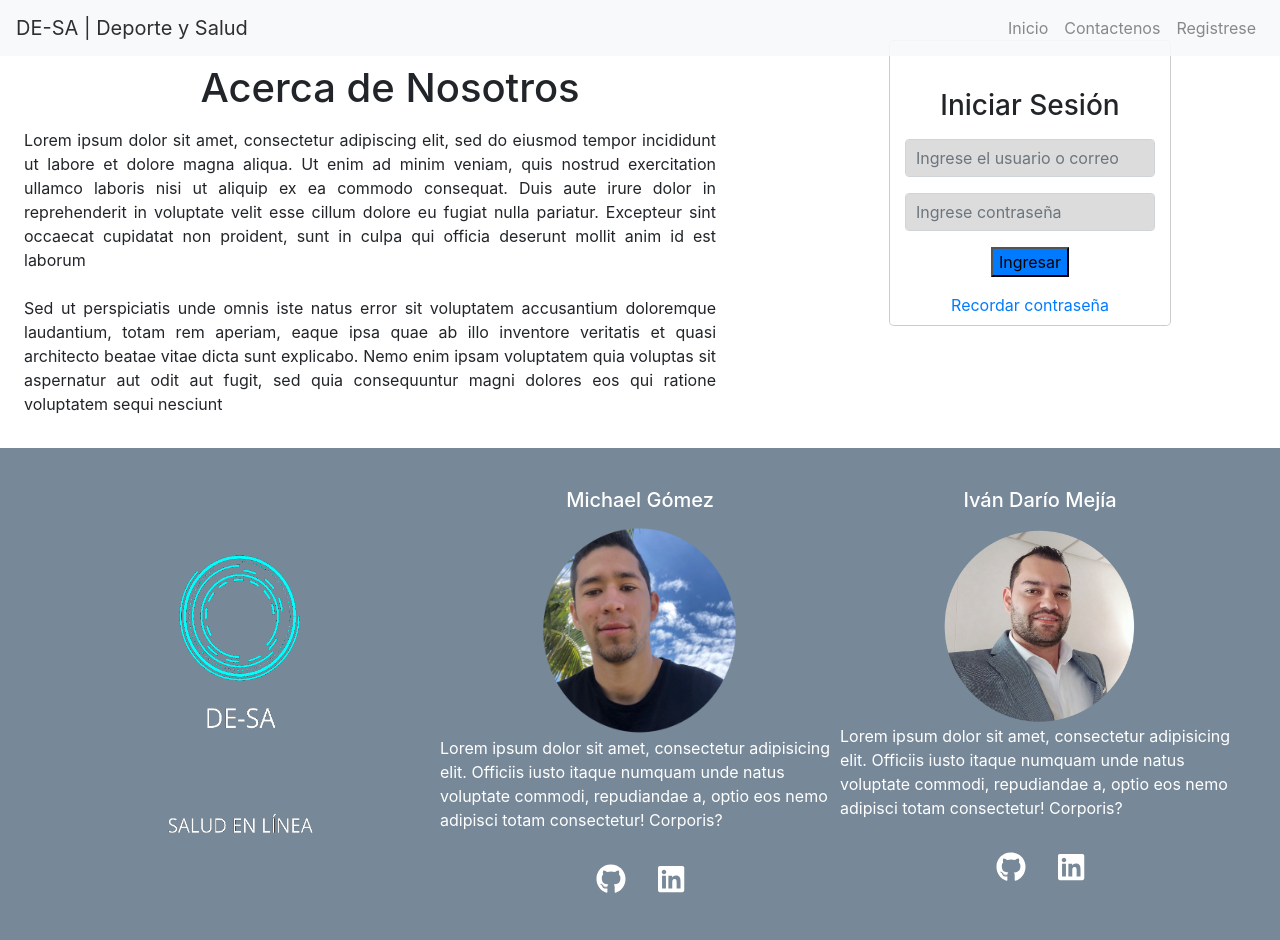
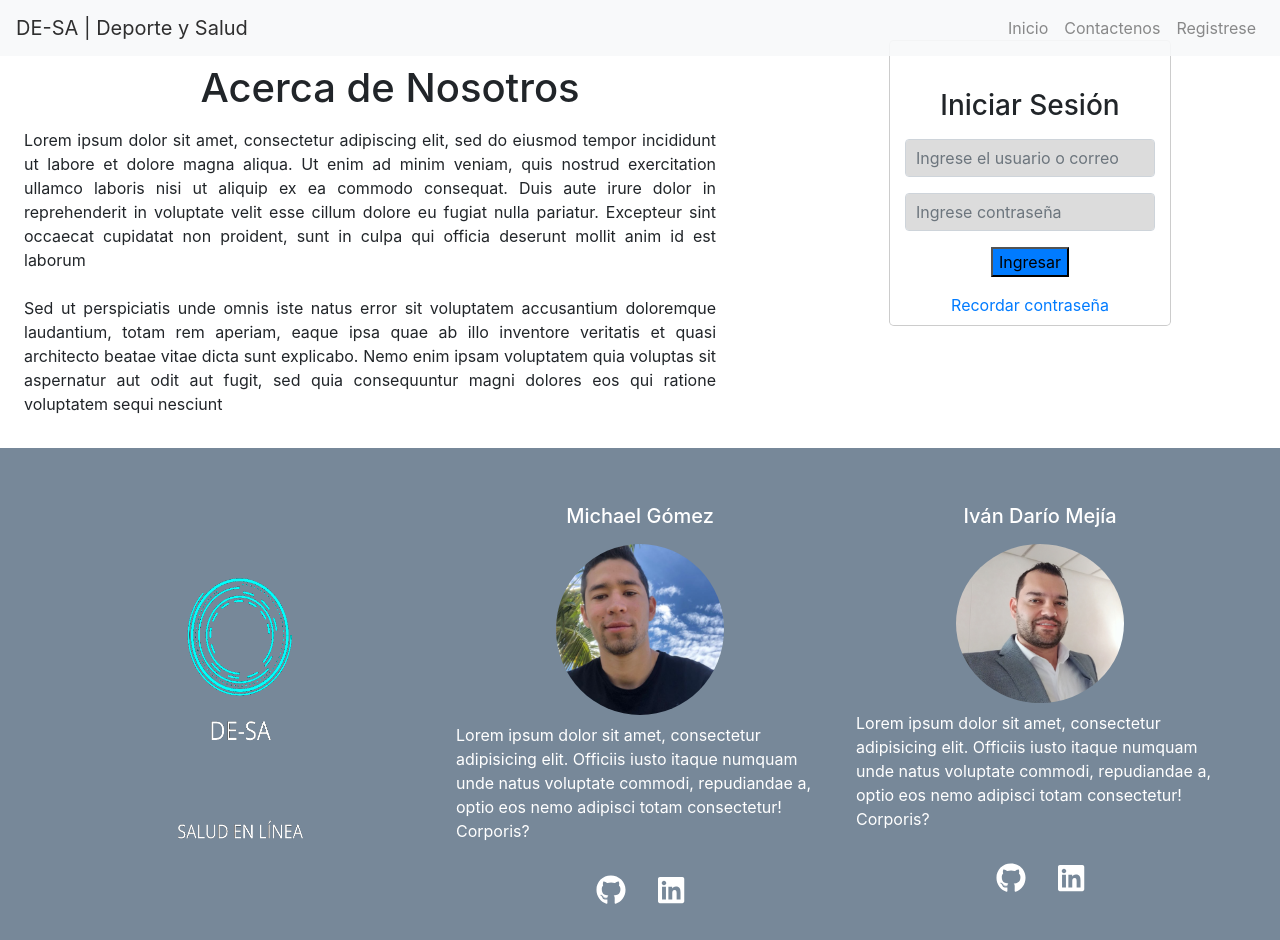
Before and after one commit to msgomez07/proyecto-final, a React (Create React App) app: page /quienes-somos in a window 1280 px wide. Shown: the top 940 px of the page. Built offline with nearby package versions, Linux system fonts and the light colour scheme; the HTML template or start-up script is replaced by a standard one.

Commit message:
cambios footer pagina quienes somos

```diff
--- a/src/components/section-quienes somos/ContainerFooter.js
+++ b/src/components/section-quienes somos/ContainerFooter.js
@@ -7,17 +7,17 @@ import { faGithub, faLinkedin } from '@fortawesome/free-brands-svg-icons'
 
 function ContainerFooter() {
   return (
-    <div className="main-footer d-flex flex-row">
+    <div className="container-fluid main-footer d-flex flex-row">
       <div className="d-flex flex-column align-items-center">
         <div className="d-flex flex-row w-100">
 
-          <div className="d-flex flex-column align-items-center w-100 ">
-            <img src={Logo} alt="imagen-logo" className="w-75 mt-5 h-75"/>
+          <div className="d-flex flex-column align-items-center w-100 p-3 ">
+            <img src={Logo} alt="imagen-logo" className="img-fluid w-75 mt-5 h-75 p-2"/>
           </div>
 
-          <div className="d-flex flex-column align-items-center w-100">
+          <div className="d-flex flex-column align-items-center w-100 p-3">
             <h5>Michael Gómez</h5>
-            <img src={Michael} alt="imagen-michael" className="w-50 h-50 mt-2"/>
+            <img src={Michael} alt="imagen-michael" className="img-fluid w-50 p-2 h-50 rounded-circle"/>
             <p>Lorem ipsum dolor sit amet, consectetur adipisicing elit. Officiis iusto itaque numquam unde natus voluptate commodi, repudiandae a, optio eos nemo adipisci totam consectetur! Corporis?</p>
             <div className="d-flex flex-row">
             <a className=" mb-1 p-3" href="/" target="_blank" rel="noopener noreferrer" >
@@ -27,9 +27,9 @@ function ContainerFooter() {
             </div>
           </div>
 
-          <div className="d-flex flex-column align-items-center w-100">
+          <div className="d-flex flex-column align-items-center w-100 p-3">
           <h5>Iván Darío Mejía</h5>
-            <img src={Ivan} alt="imagen-ivan" className="w-50  h-50 mt-2" />
+            <img src={Ivan} alt="imagen-ivan" className="img-fluid w-50 p-2 h-50 rounded-circle" />
             <p>Lorem ipsum dolor sit amet, consectetur adipisicing elit. Officiis iusto itaque numquam unde natus voluptate commodi, repudiandae a, optio eos nemo adipisci totam consectetur! Corporis?</p>
             <div className="d-flex flex-row">
             <a className=" mb-3 p-3" href="https://github.com/Ivancho427" target="_blank" rel="noopener noreferrer" >
@@ -42,7 +42,7 @@ function ContainerFooter() {
 
         <div className="row">
           <hr />
-          <p className="col-sm text-center mt-2 pt-3">
+          <p className=" container-fluid col-sm text-center mt-2 pt-3">
             &copy;{2020} DE-SA (Deporte y Salud) Salud en línea | Derechos reservados |
             Terminos y Condiciones | Privacidad
           </p>
```
Also changed, not shown: src/images/Ivan.png, src/images/Michael.png.
